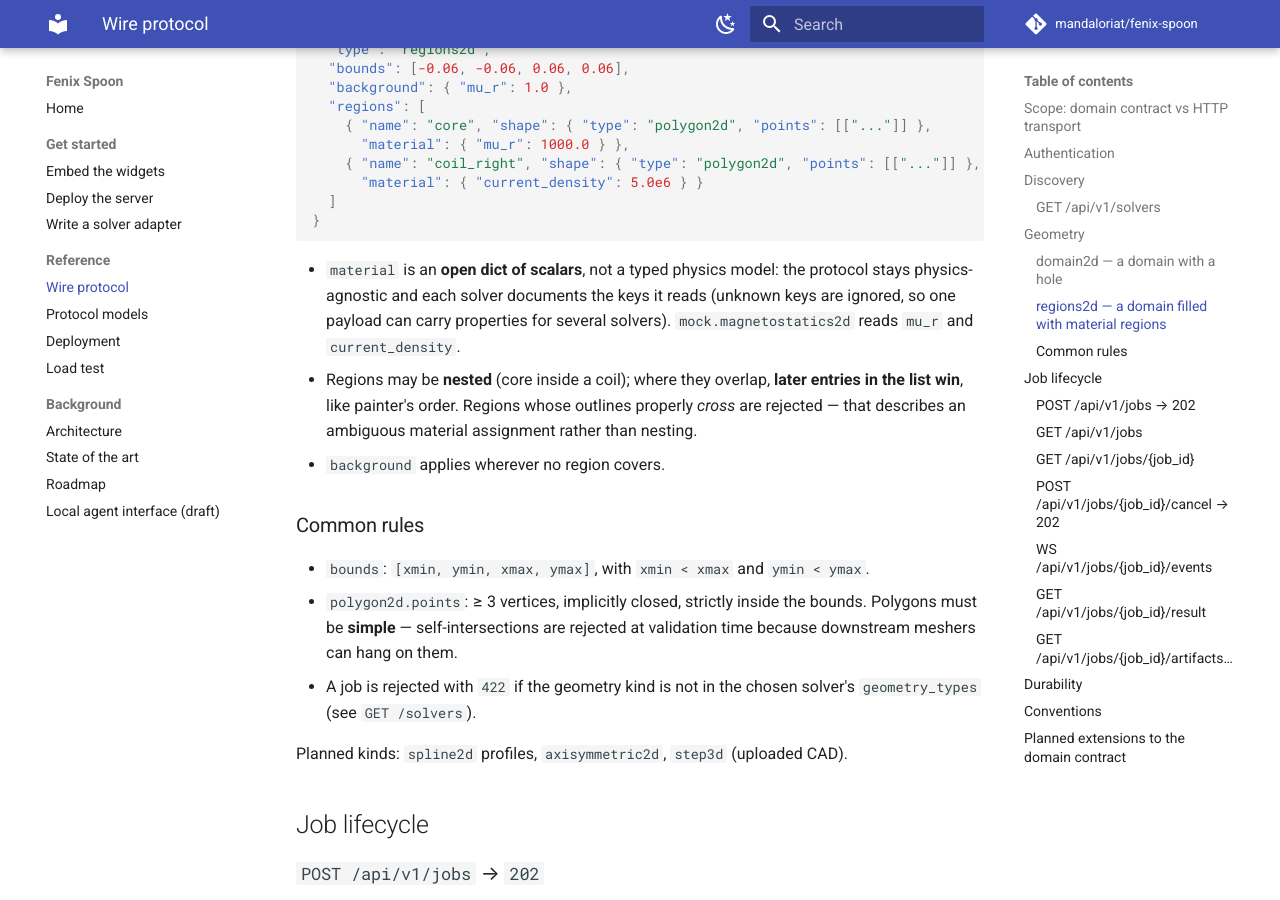
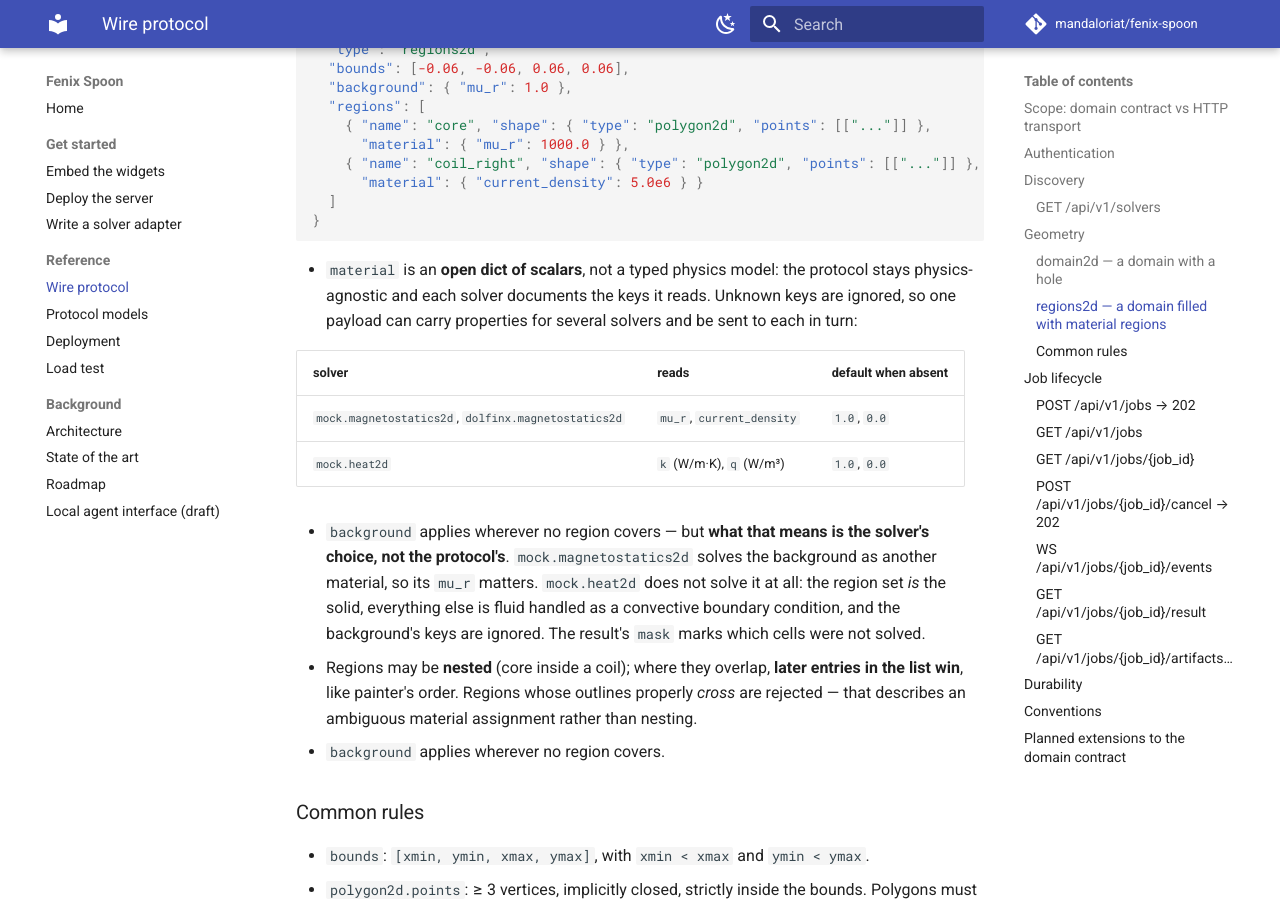
Before and after one commit to mandaloriat/fenix-spoon, an MkDocs documentation site: the page built from docs/04-wire-protocol.md, in a window 1280 px wide and 900 px high, scrolled down 2314 px. Built offline with MkDocs 1.6.1 and Material for MkDocs 9.7.7, drawn with Linux system fonts in a browser that asks for light colours; comment, search, counter and statistics services are not loaded.

Commit message:
Document what mock.heat2d reads, and that `background` is the solver's call
Docs sweep: cross-checked every documented claim against the code. Two results
worth recording.

**Clean.** All thirteen `FENIXSPOON_*` variables in the code are documented and
every documented one exists — the sets are identical. All eight routes in
`api.py` appear in the wire protocol.

**Not clean.** `mock.heat2d` shipped without reaching the protocol docs at all:
it was named only in the roadmap, so the material keys it reads (`k`, `q`) were
findable only by reading the solver. The per-solver key list is now a table
covering all four region-based adapters, with the defaults, verified against the
`get(...)`/`rasterize_regions(...)` calls rather than from memory.

The `background` bullet was also quietly wrong-by-omission. It said "applies
wherever no region covers", which is true for magnetostatics and misleading for
heat: `mock.heat2d` does not solve the background at all — the region set *is*
the solid and everything else is a convective boundary condition, so its keys
are ignored and the result's `mask` says which cells were skipped. What
`background` means is the solver's choice, not the protocol's, and the doc now
says so.

Co-Authored-By: Claude Opus 5 <noreply@anthropic.com>
Claude-Session: https://claude.ai/code/session_01PsVso7q8qcVSWeR2VAtn7Z

````diff
--- a/docs/04-wire-protocol.md
+++ b/docs/04-wire-protocol.md
@@ -113,9 +113,19 @@ Every region is *filled*; the mesh covers the whole rectangle.
 ```
 
 - `material` is an **open dict of scalars**, not a typed physics model: the protocol stays
-  physics-agnostic and each solver documents the keys it reads (unknown keys are ignored,
-  so one payload can carry properties for several solvers). `mock.magnetostatics2d` reads
-  `mu_r` and `current_density`.
+  physics-agnostic and each solver documents the keys it reads. Unknown keys are ignored, so
+  one payload can carry properties for several solvers and be sent to each in turn:
+
+  | solver | reads | default when absent |
+  |---|---|---|
+  | `mock.magnetostatics2d`, `dolfinx.magnetostatics2d` | `mu_r`, `current_density` | `1.0`, `0.0` |
+  | `mock.heat2d` | `k` (W/m·K), `q` (W/m³) | `1.0`, `0.0` |
+
+- `background` applies wherever no region covers — but **what that means is the solver's
+  choice, not the protocol's**. `mock.magnetostatics2d` solves the background as another
+  material, so its `mu_r` matters. `mock.heat2d` does not solve it at all: the region set *is*
+  the solid, everything else is fluid handled as a convective boundary condition, and the
+  background's keys are ignored. The result's `mask` marks which cells were not solved.
 - Regions may be **nested** (core inside a coil); where they overlap, **later entries in the
   list win**, like painter's order. Regions whose outlines properly *cross* are rejected —
   that describes an ambiguous material assignment rather than nesting.
````
